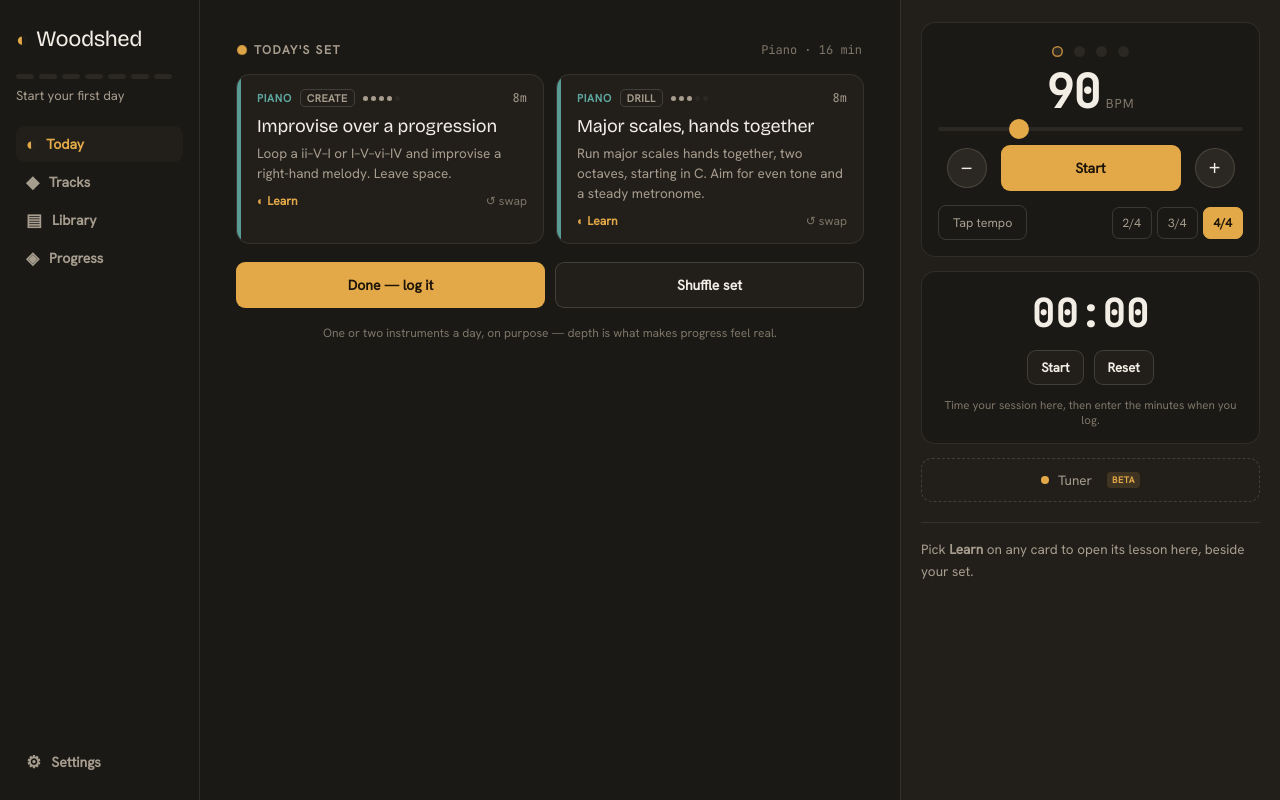
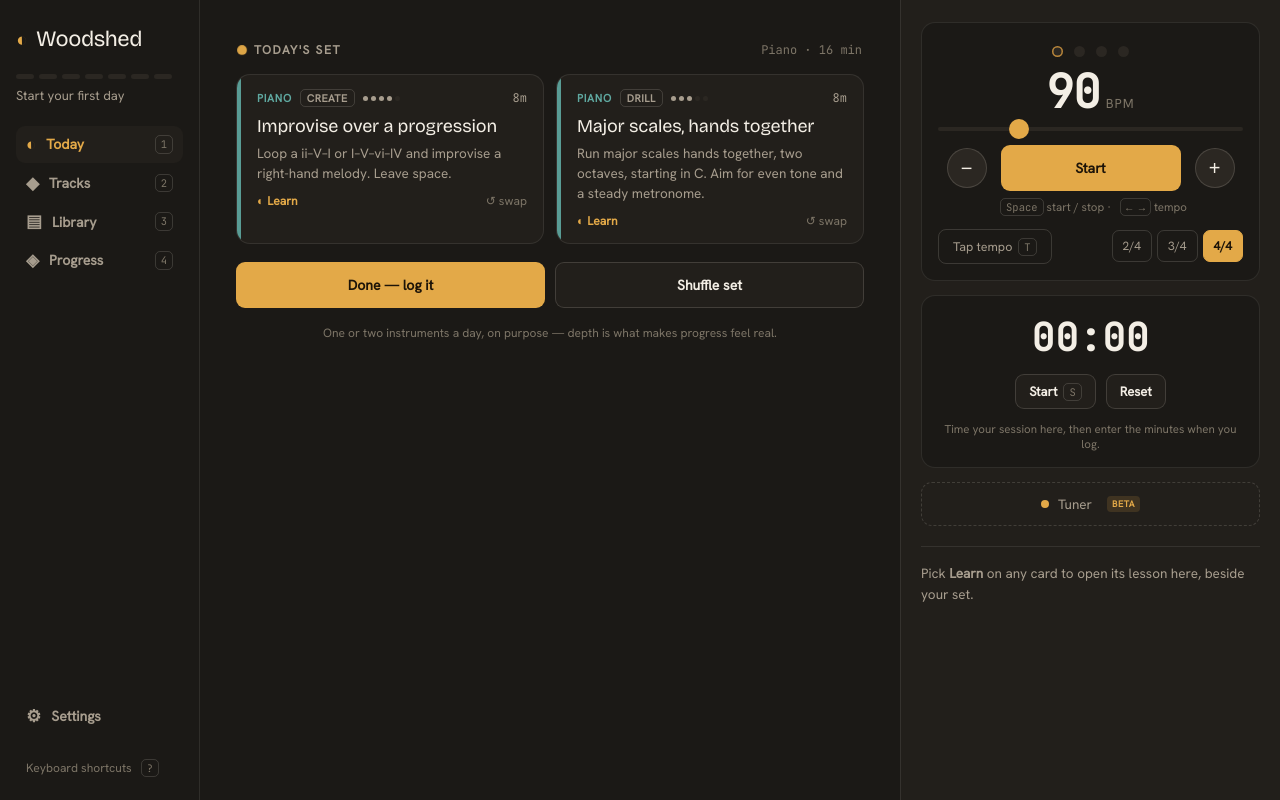
Before and after one commit to jcscocca/woodshed, a React (Vite) app: page / in a window 1280 px wide. Built offline with nearby package versions, Linux system fonts and the light colour scheme.

Commit message:
feat: desktop keyboard shortcuts with on-screen hints and a ? list

```diff
--- a/src/App.jsx
+++ b/src/App.jsx
@@ -15,6 +15,8 @@ import { PracticeSheet, ListenSheet } from "./PracticeSheet.jsx";
 import { useIsDesktop } from "./useIsDesktop.js";
 import Sidebar, { VIEWS } from "./Sidebar.jsx";
 import PracticeRail from "./PracticeRail.jsx";
+import { ShortcutBridge } from "./useShortcuts.js";
+import ShortcutHelp from "./ShortcutHelp.jsx";
 
 // Resource links are user-entered and ride along in exported/imported backups,
 // so treat them as untrusted. Only http(s) URLs ever reach an href — a
@@ -51,6 +53,7 @@ export default function Woodshed() {
   const [coachResults, setCoachResults] = useState({}); // itemId -> { accuracy, missed }
   const [saveError, setSaveError] = useState(false);
   const [tunerOpen, setTunerOpen] = useState(false);
+  const [showKeys, setShowKeys] = useState(false);
   const desktop = useIsDesktop();
   const loaded = useRef(false);
 
@@ -198,6 +201,12 @@ export default function Woodshed() {
 
   const streak = streakInfo(data.sessions);
   const openLesson = (it) => { setTunerOpen(false); setLessonFor(it); };
+  const onShortcut = (a) => {
+    if (a.type === "view") setView(a.view);
+    else if (a.type === "log") { if (!session.completed && session.items.length) setLogging(true); }
+    else if (a.type === "close") { setLessonFor(null); setTunerOpen(false); }
+    else if (a.type === "help") setShowKeys(true);
+  };
   const requestLog = () => {
     const inSet = !session.completed && session.items.some((x) => x.itemId === lessonFor.id);
     setLessonFor(null);
@@ -271,7 +280,7 @@ export default function Woodshed() {
     <PracticeProvider onTempo={setLastTempo}>
       {desktop ? (
         <div className="ws-desk">
-          <Sidebar view={view} onView={setView} onSettings={() => setShowSettings(true)}><Streak streak={streak} /></Sidebar>
+          <Sidebar view={view} onView={setView} onSettings={() => setShowSettings(true)} onHelp={() => setShowKeys(true)}><Streak streak={streak} /></Sidebar>
           <div className="ws-desk-main">{saveErr}{views}</div>
           <PracticeRail
             lesson={lessonProps && <LessonBody key={lessonFor.id} {...lessonProps} />}
@@ -279,6 +288,8 @@ export default function Woodshed() {
             onOpenTuner={() => { setLessonFor(null); setTunerOpen(true); }}
             onCloseSlot={() => { setLessonFor(null); setTunerOpen(false); }}
           />
+          {showKeys && <ShortcutHelp onClose={() => setShowKeys(false)} />}
+          <ShortcutBridge onAction={onShortcut} />
         </div>
       ) : (
         <Shell>
--- a/src/PracticeRail.jsx
+++ b/src/PracticeRail.jsx
@@ -8,7 +8,7 @@ export default function PracticeRail({ lesson, tunerOpen, onOpenTuner, onCloseSl
   return (
     <aside className="ws-rail" aria-label="Practice">
       <section className="ws-rail-tools">
-        <PracticeTools />
+        <PracticeTools hints />
         {!tunerOpen && (
           <button className="ws-listen-open" onClick={() => { metro.stop(); onOpenTuner(); }}>
             <span className="ws-listen-dot" /> Tuner <span className="ws-beta">beta</span>
--- a/src/PracticeTools.jsx
+++ b/src/PracticeTools.jsx
@@ -2,7 +2,7 @@ import React, { useEffect, useState } from "react";
 import { usePractice } from "./PracticeProvider.jsx";
 import { toggleWatch, elapsedSec, RESET_WATCH } from "./stopwatch.js";
 
-export default function PracticeTools() {
+export default function PracticeTools({ hints = false }) {
   const { metro: m, watch, setWatch } = usePractice();
   const [, tick] = useState(0);
   const running = watch.startedAt != null;
@@ -35,8 +35,9 @@ export default function PracticeTools() {
           </button>
           <button className="ws-round" onClick={() => m.setBpm(Math.min(240, m.bpm + 1))} aria-label="Faster">+</button>
         </div>
+        {hints && <div className="ws-hint-keys"><kbd className="ws-kbd">Space</kbd> start / stop · <kbd className="ws-kbd">← →</kbd> tempo</div>}
         <div className="ws-metro-row2">
-          <button className="ws-chip" onClick={m.tap}>Tap tempo</button>
+          <button className="ws-chip" onClick={m.tap}>Tap tempo{hints && <kbd className="ws-kbd">T</kbd>}</button>
           <div className="ws-sig">
             {[2, 3, 4].map((n) => (
               <button key={n} className={`ws-sig-btn ${m.beatsPer === n ? "on" : ""}`} aria-pressed={m.beatsPer === n} aria-label={`${n} beats per bar`} onClick={() => m.setBeatsPer(n)}>{n}/4</button>
@@ -48,7 +49,7 @@ export default function PracticeTools() {
       <div className="ws-stop">
         <div className="ws-stop-time mono">{mm}:{ss}</div>
         <div className="ws-stop-row">
-          <button className="ws-btn ghost sm" onClick={() => setWatch(toggleWatch)}>{running ? "Pause" : sec > 0 ? "Resume" : "Start"}</button>
+          <button className="ws-btn ghost sm" onClick={() => setWatch(toggleWatch)}>{running ? "Pause" : sec > 0 ? "Resume" : "Start"}{hints && <kbd className="ws-kbd">S</kbd>}</button>
           <button className="ws-btn ghost sm" onClick={() => setWatch(RESET_WATCH)}>Reset</button>
         </div>
         <p className="ws-stop-note">Time your session here, then enter the minutes when you log.</p>
--- /dev/null
+++ b/src/ShortcutHelp.jsx
@@ -0,0 +1,22 @@
+import React from "react";
+import { useDialog } from "./useDialog.js";
+import { KEY_HELP } from "./shortcuts.js";
+
+export default function ShortcutHelp({ onClose }) {
+  const dlgRef = useDialog(onClose);
+  return (
+    <div className="ws-sheet-wrap" onClick={onClose}>
+      <div className="ws-sheet" onClick={(e) => e.stopPropagation()} ref={dlgRef} role="dialog" aria-modal="true" aria-label="Keyboard shortcuts" tabIndex={-1}>
+        <h2 className="ws-sheet-title">Keyboard shortcuts</h2>
+        <dl className="ws-keys">
+          {KEY_HELP.map(([k, what]) => (
+            <React.Fragment key={k}><dt><kbd className="ws-kbd">{k}</kbd></dt><dd>{what}</dd></React.Fragment>
+          ))}
+        </dl>
+        <div className="ws-sheet-actions">
+          <button className="ws-btn ghost" onClick={onClose}>Close</button>
+        </div>
+      </div>
+    </div>
+  );
+}
--- a/src/Sidebar.jsx
+++ b/src/Sidebar.jsx
@@ -2,21 +2,22 @@ import React from "react";
 
 export const VIEWS = [["today", "Today", "◐"], ["tracks", "Tracks", "◆"], ["library", "Library", "▤"], ["progress", "Progress", "◈"]];
 
-export default function Sidebar({ view, onView, onSettings, children }) {
+export default function Sidebar({ view, onView, onSettings, onHelp, children }) {
   return (
     <aside className="ws-side">
       <div className="ws-brand"><span className="ws-logo">◐</span> Woodshed</div>
       {children}
       <nav className="ws-side-nav" aria-label="Views">
-        {VIEWS.map(([k, label, icon]) => (
+        {VIEWS.map(([k, label, icon], i) => (
           <button key={k} className={`ws-side-tab ${view === k ? "on" : ""}`} aria-current={view === k ? "page" : undefined} onClick={() => onView(k)}>
-            <span className="ws-tab-icon" aria-hidden="true">{icon}</span>{label}
+            <span className="ws-tab-icon" aria-hidden="true">{icon}</span>{label}<kbd className="ws-kbd">{i + 1}</kbd>
           </button>
         ))}
       </nav>
       <button className="ws-side-tab ws-side-settings" onClick={onSettings}>
         <span className="ws-tab-icon" aria-hidden="true">⚙</span>Settings
       </button>
+      <button className="ws-side-keys" onClick={onHelp}>Keyboard shortcuts <kbd className="ws-kbd">?</kbd></button>
     </aside>
   );
 }
--- a/src/styles.css
+++ b/src/styles.css
@@ -474,3 +474,11 @@ body{
   .ws-sheet{ max-width:560px; max-height:86vh; border-radius:20px; border-bottom:1px solid var(--line2); padding-bottom:26px; animation:fade .2s ease; }
   .ws-sheet-grip{ display:none; }
 }
+.ws-kbd{ font-family:'JetBrains Mono',monospace; font-size:10.5px; font-weight:500; color:var(--muted2); border:1px solid var(--line2); border-radius:5px; padding:1px 5px; margin-left:6px; line-height:1.4; }
+.ws-side-tab .ws-kbd{ margin-left:auto; }
+.ws-hint-keys{ font-size:11.5px; color:var(--muted2); text-align:center; margin:-6px 0 14px; }
+.ws-side-keys{ background:none; border:none; color:var(--muted2); font-family:inherit; font-size:12px; text-align:left; padding:4px 10px; cursor:pointer; }
+.ws-side-keys:hover{ color:var(--text); }
+.ws-keys{ display:grid; grid-template-columns:auto 1fr; gap:10px 16px; margin:6px 0 18px; font-size:14px; }
+.ws-keys dt{ text-align:right; }
+.ws-keys dd{ margin:0; color:var(--muted); }
--- /dev/null
+++ b/src/useShortcuts.js
@@ -0,0 +1,38 @@
+import { useEffect, useRef } from "react";
+import { actionFor, clampBpm } from "./shortcuts.js";
+import { toggleWatch } from "./stopwatch.js";
+import { usePractice } from "./PracticeProvider.jsx";
+
+function contextOf(target) {
+  const tag = target && target.tagName;
+  return {
+    typing: tag === "INPUT" || tag === "TEXTAREA" || tag === "SELECT" || !!(target && target.isContentEditable),
+    dialogOpen: !!document.querySelector('[aria-modal="true"]'),
+    buttonFocused: tag === "BUTTON" || tag === "A" || tag === "SUMMARY",
+  };
+}
+
+// Rendered inside PracticeProvider on desktop. It handles the practice-tool keys
+// itself, so the App never subscribes to the metronome's per-beat state.
+export function ShortcutBridge({ onAction }) {
+  const { metro, setWatch } = usePractice();
+  const run = useRef(null);
+  run.current = (a) => {
+    if (a.type === "metronome") metro.toggle();
+    else if (a.type === "tap") metro.tap();
+    else if (a.type === "bpm") metro.setBpm((b) => clampBpm(b + a.delta));
+    else if (a.type === "stopwatch") setWatch(toggleWatch);
+    else onAction(a);
+  };
+  useEffect(() => {
+    const onKey = (e) => {
+      const a = actionFor(e, contextOf(e.target));
+      if (!a) return;
+      e.preventDefault();
+      run.current(a);
+    };
+    window.addEventListener("keydown", onKey);
+    return () => window.removeEventListener("keydown", onKey);
+  }, []);
+  return null;
+}
```
